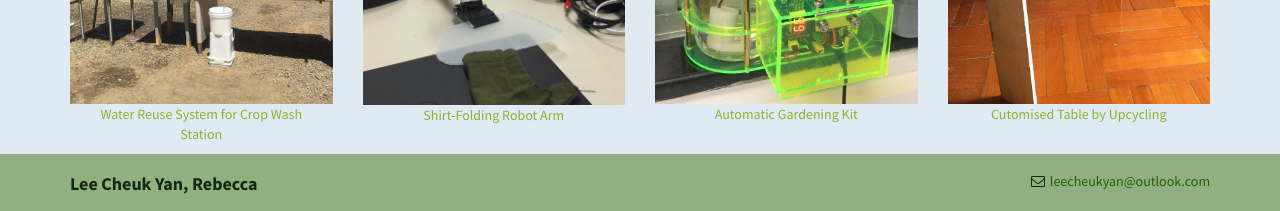
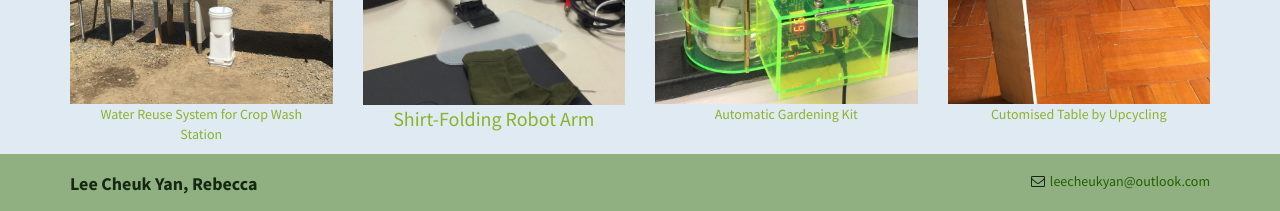
Before and after one commit to leelacceber/stylish-portfolio-jekyll-master, a Jekyll site: the page built from index.html, in a window 1280 px wide. Shown: the part 3867-4078 px from the top of the page. Built offline with Jekyll 4.4.1, drawn with Linux system fonts in a browser that asks for light colours.

Commit message:
Update projects.html

```diff
--- a/_includes/projects.html
+++ b/_includes/projects.html
@@ -19,7 +19,7 @@
           <a href="#">
             <img class="img-portfolio img-responsive" src="img/robot arm.jpg">
             <div class="col-md-12">
-              <p class="text-center" font-size="14">Shirt-Folding Robot Arm</p>
+              <p class="text-center" style="font-size:20px">Shirt-Folding Robot Arm</p>
             </div>
           </a>
       </div>
```
